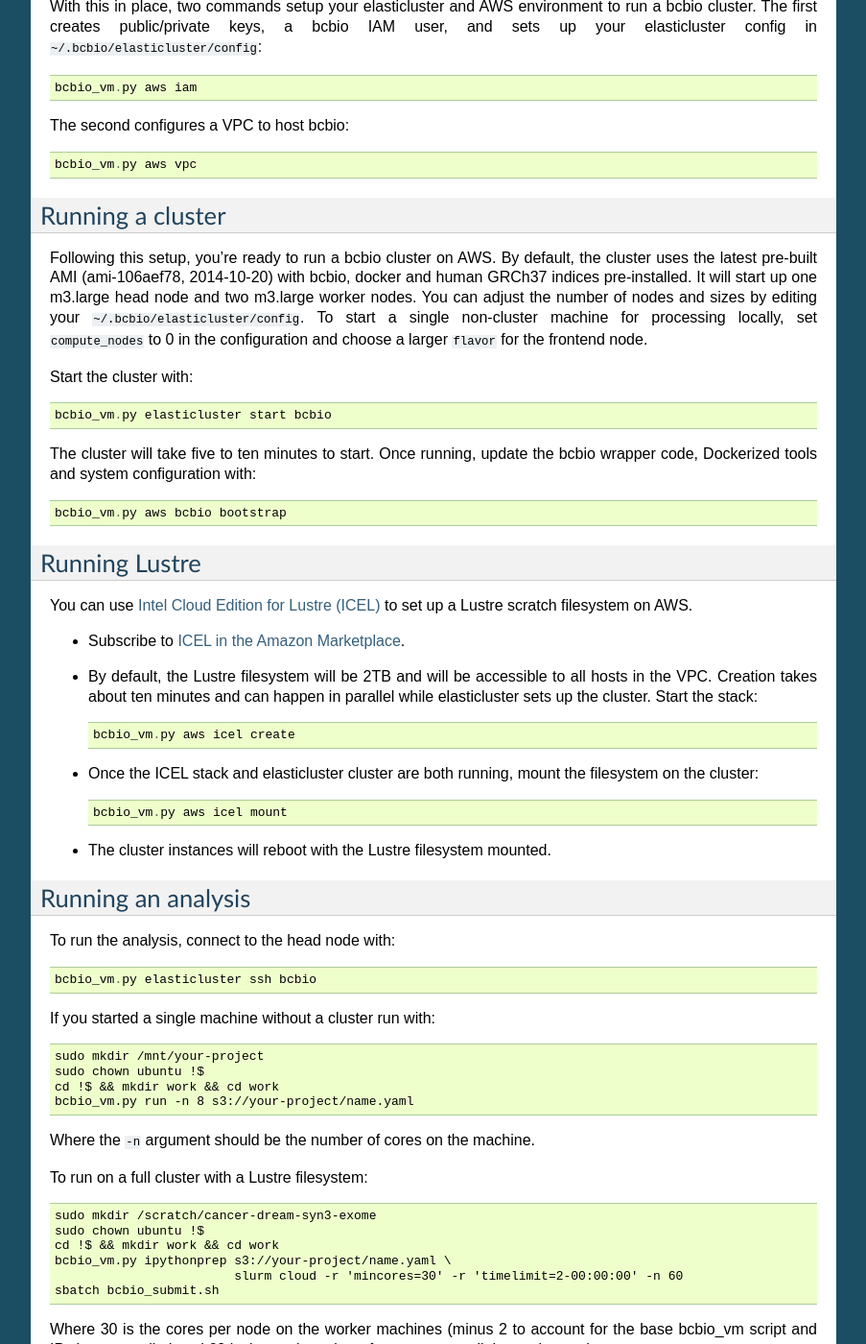
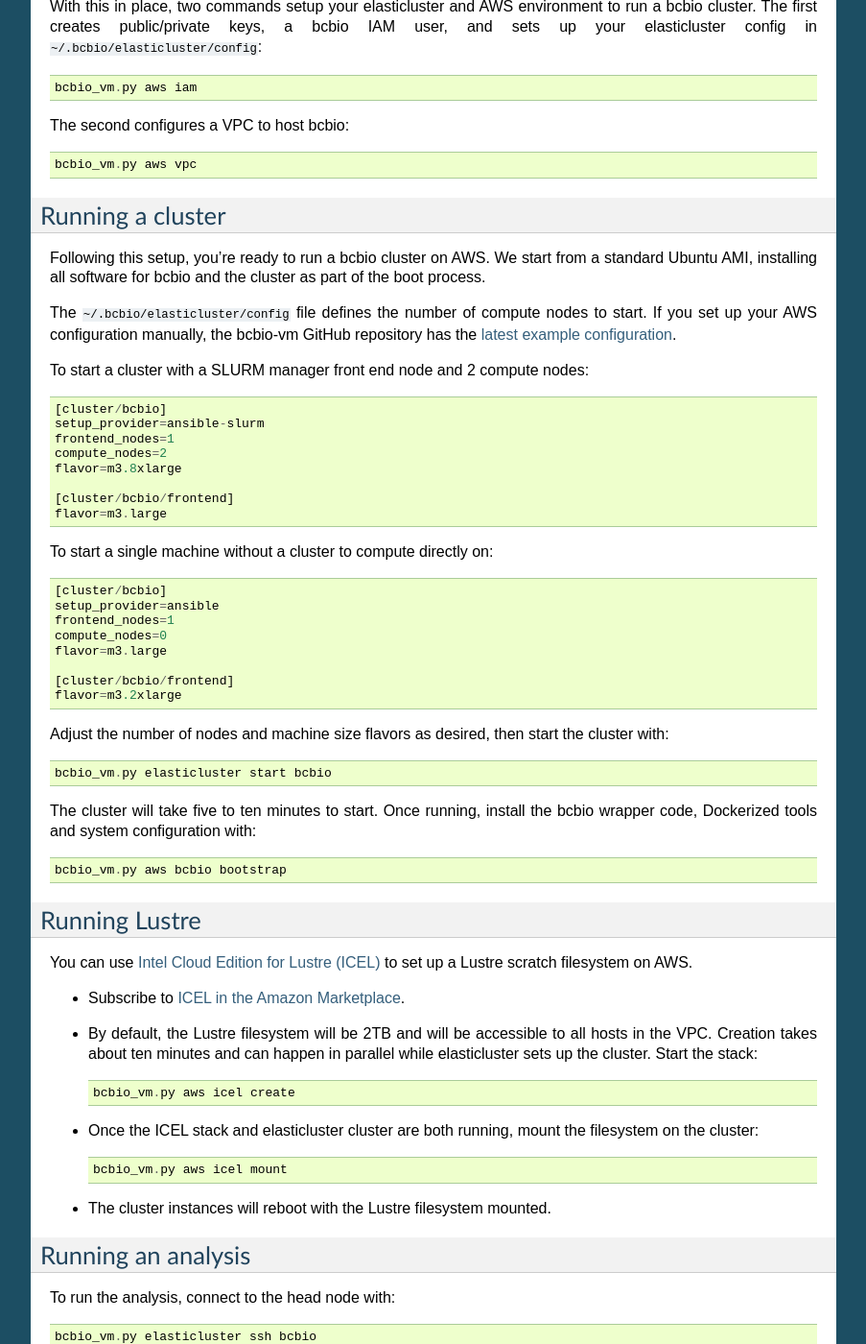
Before and after one commit to bcbio/bcbio-nextgen, a Sphinx documentation site: the page built from docs/contents/cloud.rst, in a window 1280 px wide and 1400 px high, scrolled down 1466 px. Shown: the whole window at 96% size, without its empty margins (198-1101 px from the left). Built offline with Sphinx 7.4.7, drawn with Linux system fonts in a browser that asks for light colours; some of the changed text lies outside the part shown.

Commit message:
Fixes for on-demand genome downloads with no reference data. Update cloud documentation to match no pre-build AMI

```diff
--- a/docs/contents/cloud.rst
+++ b/docs/contents/cloud.rst
@@ -110,20 +110,44 @@
 Running a cluster
 =================
 
-Following this setup, you're ready to run a bcbio cluster on AWS.  By default,
-the cluster uses the latest pre-built AMI (ami-106aef78, 2014-10-20) with bcbio,
-docker and human GRCh37 indices pre-installed.  It will start up one m3.large
-head node and two m3.large worker nodes. You can adjust the number of nodes and
-sizes by editing your ``~/.bcbio/elasticluster/config``.  To start a single
-non-cluster machine for processing locally, set ``compute_nodes`` to 0 in the
-configuration and choose a larger ``flavor`` for the frontend node.
+Following this setup, you're ready to run a bcbio cluster on AWS. We start
+from a standard Ubuntu AMI, installing all software for bcbio and the cluster as
+part of the boot process.
 
-Start the cluster with::
+The ``~/.bcbio/elasticluster/config`` file defines the number of compute nodes
+to start. If you set up your AWS configuration manually, the bcbio-vm GitHub
+repository has the `latest example configuration
+<https://github.com/chapmanb/bcbio-nextgen-vm/blob/master/elasticluster/config>`_.
+
+To start a cluster with a SLURM manager front end node and 2 compute nodes::
+
+    [cluster/bcbio]
+    setup_provider=ansible-slurm
+    frontend_nodes=1
+    compute_nodes=2
+    flavor=m3.8xlarge
+
+    [cluster/bcbio/frontend]
+    flavor=m3.large
+
+To start a single machine without a cluster to compute directly on::
+
+    [cluster/bcbio]
+    setup_provider=ansible
+    frontend_nodes=1
+    compute_nodes=0
+    flavor=m3.large
+
+    [cluster/bcbio/frontend]
+    flavor=m3.2xlarge
+
+Adjust the number of nodes and machine size flavors as desired, then start the
+cluster with::
 
     bcbio_vm.py elasticluster start bcbio
 
 The cluster will take five to ten minutes to start. Once running,
-update the bcbio wrapper code, Dockerized tools and system configuration
+install the bcbio wrapper code, Dockerized tools and system configuration
 with::
 
     bcbio_vm.py aws bcbio bootstrap
--- a/requirements.txt
+++ b/requirements.txt
@@ -27,6 +27,7 @@
 HTSeq >= 0.5.4p5
 joblib>=0.7.0d
 openpyxl>=1.6.1,<2.0.0
+path.py>=7.0
 prettyplotlib>=0.1.7
 psutil>=1.2.0
 pybedtools>=0.6.8
```
Also changed, not shown: other parts of docs/contents/cloud.rst (+1 -1 lines), 2 other files.
